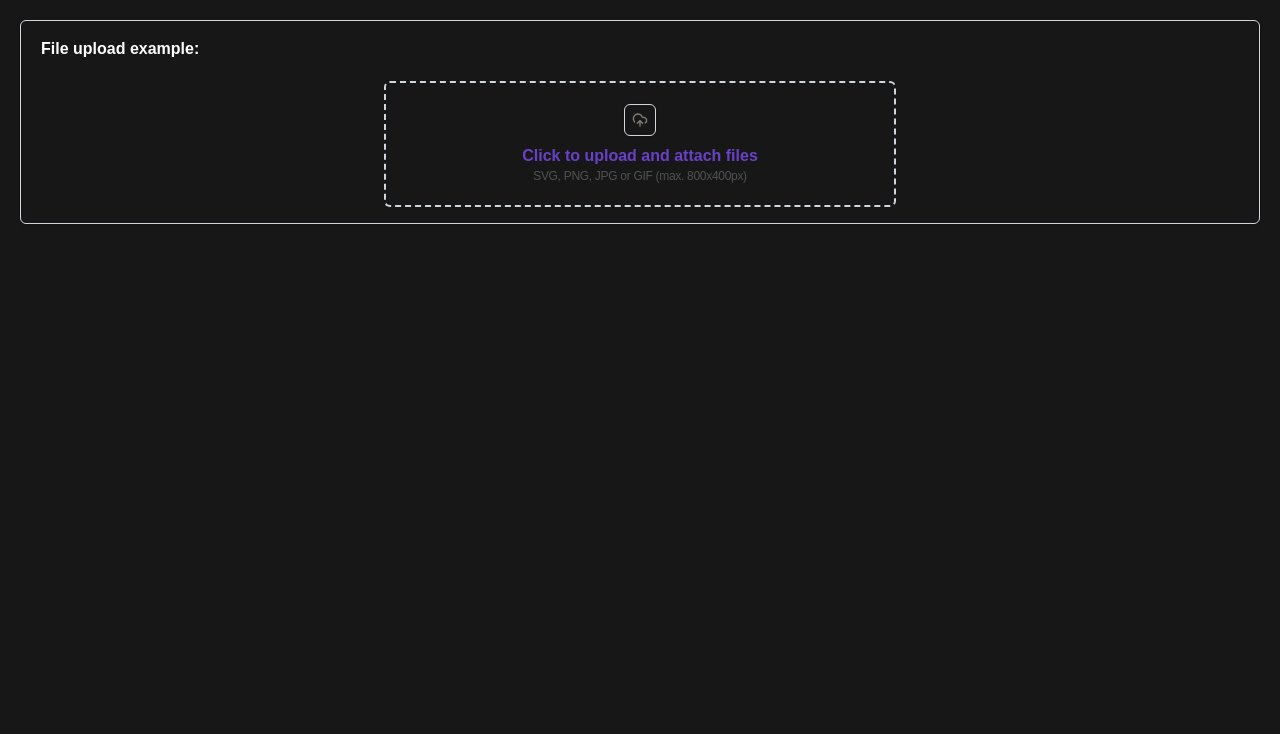
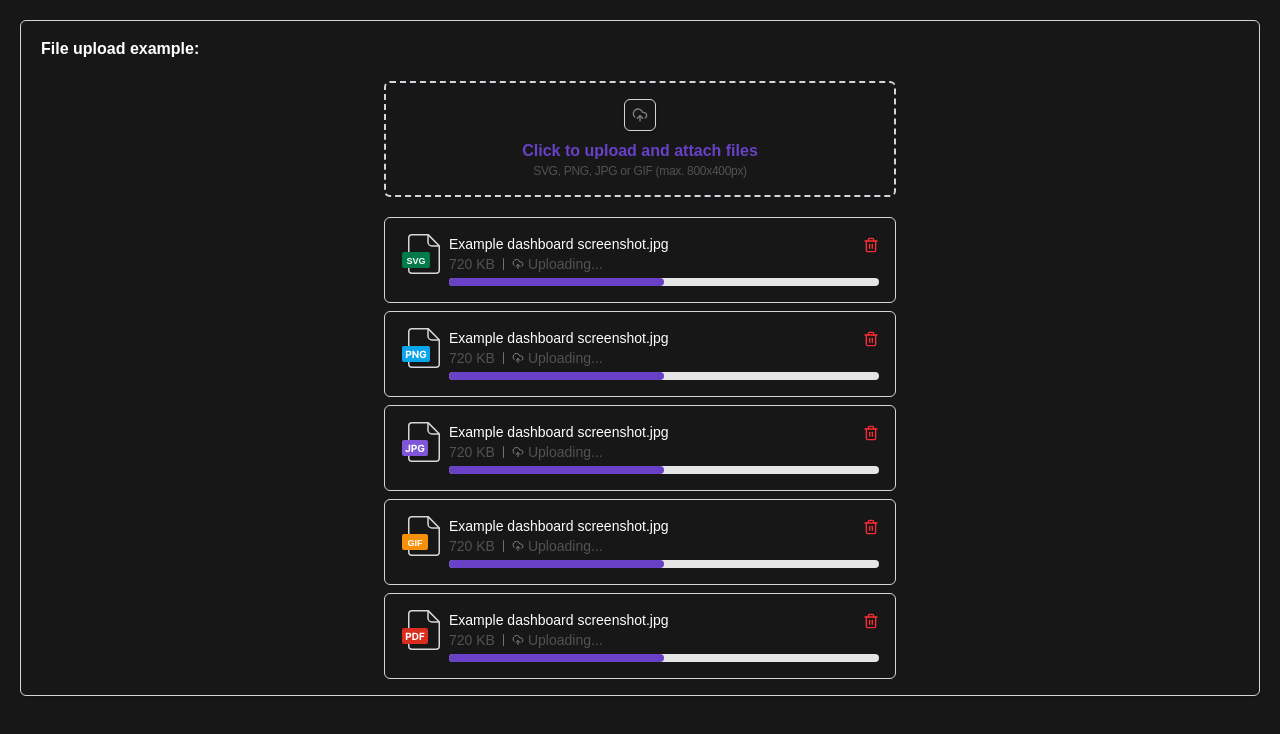
Before and after one commit to yousseffathy110/react-upload-files, a Next.js app: page / in a window 1280 px wide. Shown: the top 734 px of the page. Built offline with nearby package versions, Linux system fonts and the light colour scheme.

Commit message:
Enhance file upload component: add PDF support, refactor layout, and implement file list display

```diff
--- a/components/FileIcon.tsx
+++ b/components/FileIcon.tsx
@@ -1,10 +1,34 @@
-import React from "react";
+type FileIconProps = {
+  extension: "SVG" | "PNG" | "JPG" | "GIF" | "PDF";
+};
 
-type FileIconProps = {
-  extension: "SVG" | "PNG" | "JPG" | "GIF";
+const EXTENSION_CONFIG: Record<
+  FileIconProps["extension"],
+  { color: string; width: number; path: string }
+> = {
+  JPG: {
+    color: "#7F56D9",
+    width: 26,
+    path: "M7.651 22.727h1.52v5.071q0 .703-.316 1.222a2.1 2.1 0 0 1-.87.799q-.557.28-1.296.28-.657 0-1.193-.23a1.9 1.9 0 0 1-.845-.71q-.313-.48-.31-1.204h1.531q.007.287.118.493a.8.8 0 0 0 .308.313 1 1 0 0 0 .47.106q.283 0 .479-.12a.8.8 0 0 0 .301-.363q.104-.238.103-.586zM10.443 30v-7.273h2.869q.828 0 1.41.316.582.314.888.87.309.555.309 1.279t-.313 1.278-.905.863-1.428.309h-1.829V26.41h1.58q.444 0 .732-.153.29-.156.433-.43.146-.276.146-.635 0-.363-.146-.632a.97.97 0 0 0-.433-.423q-.29-.153-.739-.153H11.98V30zm11.297-4.922a1.6 1.6 0 0 0-.21-.458q-.135-.203-.33-.34a1.4 1.4 0 0 0-.44-.218 1.9 1.9 0 0 0-.544-.074q-.557 0-.98.277-.42.277-.653.806-.235.526-.235 1.285 0 .76.231 1.293t.654.813q.422.277.997.277.523 0 .892-.184.373-.188.568-.53.2-.34.199-.805l.312.046h-1.875v-1.158h3.044v.916q0 .96-.405 1.648-.405.686-1.115 1.058-.71.37-1.627.37-1.022 0-1.796-.452a3.13 3.13 0 0 1-1.208-1.289q-.43-.837-.43-1.988 0-.884.256-1.577.26-.696.724-1.179.465-.483 1.084-.735a3.5 3.5 0 0 1 1.338-.252q.618 0 1.151.18.532.179.945.505.415.327.678.778.263.447.337.987z",
+  },
+  PDF: {
+    color: "#D92D20",
+    width: 26,
+    path: "M4.832 30v-7.273h2.87q.826 0 1.41.316.582.314.887.87.31.555.31 1.279t-.313 1.278q-.313.555-.906.863-.59.309-1.427.309h-1.83V26.41h1.581q.444 0 .732-.153.29-.156.433-.43.145-.276.145-.635 0-.363-.145-.632a.97.97 0 0 0-.433-.423q-.291-.153-.74-.153H6.37V30zm9.053 0h-2.578v-7.273h2.6q1.095 0 1.889.437.791.433 1.218 1.246.43.814.43 1.947 0 1.136-.43 1.953a2.95 2.95 0 0 1-1.226 1.253q-.795.437-1.903.437m-1.04-1.317h.976q.682 0 1.147-.242.47-.244.703-.756.238-.516.238-1.328 0-.807-.238-1.318a1.54 1.54 0 0 0-.7-.753q-.465-.24-1.146-.241h-.98zM18.582 30v-7.273h4.816v1.268H20.12v1.733h2.958v1.268H20.12V30z",
+  },
+  PNG: {
+    color: "#0BA5EC",
+    width: 28,
+    path: "M4.914 30v-7.273h2.87q.826 0 1.41.316.582.314.887.87.31.555.31 1.279t-.313 1.278q-.313.555-.906.863-.59.309-1.427.309h-1.83V26.41h1.581q.444 0 .732-.153.29-.156.433-.43.145-.276.145-.635 0-.363-.145-.632a.97.97 0 0 0-.433-.423q-.291-.153-.74-.153H6.453V30zm12.558-7.273V30h-1.328l-3.164-4.577h-.053V30h-1.538v-7.273h1.35l3.139 4.574h.063v-4.574zm6.093 2.351a1.6 1.6 0 0 0-.21-.458q-.135-.203-.33-.34a1.4 1.4 0 0 0-.44-.218 1.9 1.9 0 0 0-.544-.074q-.557 0-.98.277-.419.277-.653.806-.234.526-.234 1.285 0 .76.23 1.293.231.533.654.813.422.277.998.277.522 0 .891-.184.373-.188.568-.53.2-.34.199-.805l.313.046H22.15v-1.158h3.044v.916q0 .96-.405 1.648-.405.686-1.115 1.058-.711.37-1.626.37-1.023 0-1.797-.452a3.13 3.13 0 0 1-1.208-1.289q-.43-.837-.43-1.988 0-.884.256-1.577.26-.696.725-1.179t1.083-.735a3.5 3.5 0 0 1 1.339-.252q.618 0 1.15.18.533.179.945.505.415.327.678.778.263.447.337.987z",
+  },
+  // Fallback for types not yet defined as paths
+  SVG: { color: "#027A48", width: 28, path: "" },
+  GIF: { color: "#F79009", width: 26, path: "" },
 };
 
 export default function FileIcon({ extension }: FileIconProps) {
+  const config = EXTENSION_CONFIG[extension];
+
   return (
     <svg
       width="40"
@@ -18,26 +42,32 @@ export default function FileIcon({ extension }: FileIconProps) {
         stroke="#D5D7DA"
         strokeWidth="1.5"
         d="M7.75 4A3.25 3.25 0 0 1 11 .75h16c.121 0 .238.048.323.134l10.793 10.793a.46.46 0 0 1 .134.323v24A3.25 3.25 0 0 1 35 39.25H11A3.25 3.25 0 0 1 7.75 36z"
-      ></path>
-      <path
-        stroke="#D5D7DA"
-        strokeWidth="1.5"
-        d="M27 .5V8a4 4 0 0 0 4 4h7.5"
-      ></path>
-      {extension === "JPG" && (
+      />
+      <path stroke="#D5D7DA" strokeWidth="1.5" d="M27 .5V8a4 4 0 0 0 4 4h7.5" />
+      {config && (
         <>
           <rect
-            width="26"
+            width={config.width}
             height="16"
             x="1"
             y="18"
-            fill="#7F56D9"
+            fill={config.color}
             rx="2"
-          ></rect>
-          <path
-            fill="#fff"
-            d="M7.651 22.727h1.52v5.071q0 .703-.316 1.222a2.1 2.1 0 0 1-.87.799q-.557.28-1.296.28-.657 0-1.193-.23a1.9 1.9 0 0 1-.845-.71q-.313-.48-.31-1.204h1.531q.007.287.118.493a.8.8 0 0 0 .308.313 1 1 0 0 0 .47.106q.283 0 .479-.12a.8.8 0 0 0 .301-.363q.104-.238.103-.586zM10.443 30v-7.273h2.869q.828 0 1.41.316.582.314.888.87.309.555.309 1.279t-.313 1.278-.905.863-1.428.309h-1.829V26.41h1.58q.444 0 .732-.153.29-.156.433-.43.146-.276.146-.635 0-.363-.146-.632a.97.97 0 0 0-.433-.423q-.29-.153-.739-.153H11.98V30zm11.297-4.922a1.6 1.6 0 0 0-.21-.458q-.135-.203-.33-.34a1.4 1.4 0 0 0-.44-.218 1.9 1.9 0 0 0-.544-.074q-.557 0-.98.277-.42.277-.653.806-.235.526-.235 1.285 0 .76.231 1.293t.654.813q.422.277.997.277.523 0 .892-.184.373-.188.568-.53.2-.34.199-.805l.312.046h-1.875v-1.158h3.044v.916q0 .96-.405 1.648-.405.686-1.115 1.058-.71.37-1.627.37-1.022 0-1.796-.452a3.13 3.13 0 0 1-1.208-1.289q-.43-.837-.43-1.988 0-.884.256-1.577.26-.696.724-1.179.465-.483 1.084-.735a3.5 3.5 0 0 1 1.338-.252q.618 0 1.151.18.532.179.945.505.415.327.678.778.263.447.337.987z"
-          ></path>
+          />
+          {config.path ? (
+            <path fill="#fff" d={config.path} />
+          ) : (
+            <text
+              x={config.width / 2 + 1}
+              y="29.5"
+              fill="#fff"
+              textAnchor="middle"
+              className="text-[10px] font-bold"
+              style={{ fontSize: "9px" }}
+            >
+              {extension}
+            </text>
+          )}
         </>
       )}
     </svg>
--- a/components/FileUpload.tsx
+++ b/components/FileUpload.tsx
@@ -1,11 +1,14 @@
 import { UploadIcon } from "./UploadIcon";
 import { UploadInput } from "./UploadInput";
+import { UploadListItem } from "./UploadListItem";
 
 export function FileUpload() {
   return (
     <div className="container mx-auto border border-gray-300 md:py-4 md:px-5 p-2 rounded-sm md:rounded-md shadow-sm space-y-3 md:space-y-5">
       <h1 className="text-sm md:text-base font-bold">File upload example:</h1>
-      <div className="p-2 md:py-4 md:px-5 border-dashed border-2 rounded-sm md:rounded-md border-gray-300 max-w-lg min-h-31.5 flex items-center justify-center mx-auto flex-col gap-2">
+      <div className="max-w-lg min-h-31.5 space-y-5 mx-auto">
+        {/* upload component  */}
+        <div className="p-2 md:py-4 md:px-5 border-dashed border-2 rounded-sm md:rounded-md border-gray-300 flex items-center justify-center mx-auto flex-col gap-2">
           <UploadIcon />
           <div className="space-y-1 text-center">
             <UploadInput />
@@ -14,6 +17,16 @@ export function FileUpload() {
             </p>
           </div>
         </div>
+
+        {/* files list */}
+        <ul className="space-y-2">
+          <UploadListItem type="SVG" />
+          <UploadListItem type="PNG" />
+          <UploadListItem type="JPG" />
+          <UploadListItem type="GIF" />
+          <UploadListItem type="PDF" />
+        </ul>
+      </div>
     </div>
   );
 }
--- a/components/UploadInput.tsx
+++ b/components/UploadInput.tsx
@@ -3,7 +3,7 @@ export function UploadInput() {
     <label htmlFor="file-input">
       <input
         type="file"
-        accept=".png,.jpg,.jpeg,.svg,.gif"
+        accept=".png,.jpg,.jpeg,.svg,.gif,.pdf"
         id="file-input"
         hidden
         multiple
--- /dev/null
+++ b/components/UploadListItem.tsx
@@ -0,0 +1,46 @@
+import { CloudUpload, Trash2 } from "lucide-react";
+import FileIcon from "./FileIcon";
+
+export function UploadListItem({ type }: { type: string }) {
+  return (
+    <li className="p-2 md:p-4 border rounded-sm md:rounded-md border-gray-300 w-full flex items-start gap-2">
+      <FileIcon extension={type} />
+
+      <div className="flex w-full flex-col">
+        <div className="flex items-center justify-between w-full">
+          <span className="truncate text-sm font-medium text-secondary">
+            Example dashboard screenshot.jpg
+          </span>
+          <Trash2
+            size={16}
+            className="text-red-500 hover:text-red-600 cursor-pointer transition-colors duration-200 mt-0.5"
+          />
+        </div>
+
+        <div className="flex gap-2 items-center">
+          <span className="truncate text-sm whitespace-nowrap text-[#525252]">
+            720 KB
+          </span>
+          <hr className="h-3 w-px rounded-t-full rounded-b-full border-none bg-gray-500" />
+          <div className="text-sm font-medium text-[#525252] flex items-center gap-1">
+            <CloudUpload size={12} color="gray" />
+            Uploading...
+          </div>
+        </div>
+
+        <div
+          role="progressbar"
+          //   aria-valuenow="50"
+          aria-valuemin="0"
+          aria-valuemax="100"
+          className="h-2 w-full overflow-hidden rounded-md bg-[#e5e5e5] mt-1"
+        >
+          <div
+            style={{ transform: "translateX(-50%)" }}
+            className="size-full rounded-md bg-[#6941c6] transition duration-75 ease-linear"
+          ></div>
+        </div>
+      </div>
+    </li>
+  );
+}
```
Lines whose indentation alone changed are shown as unchanged.
